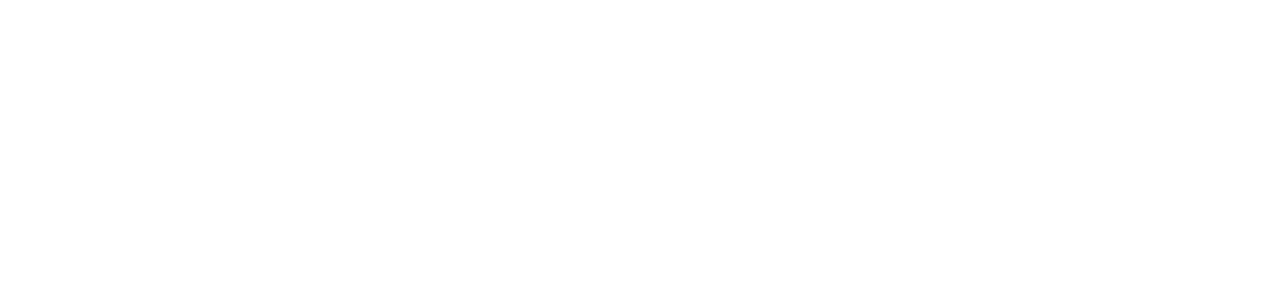
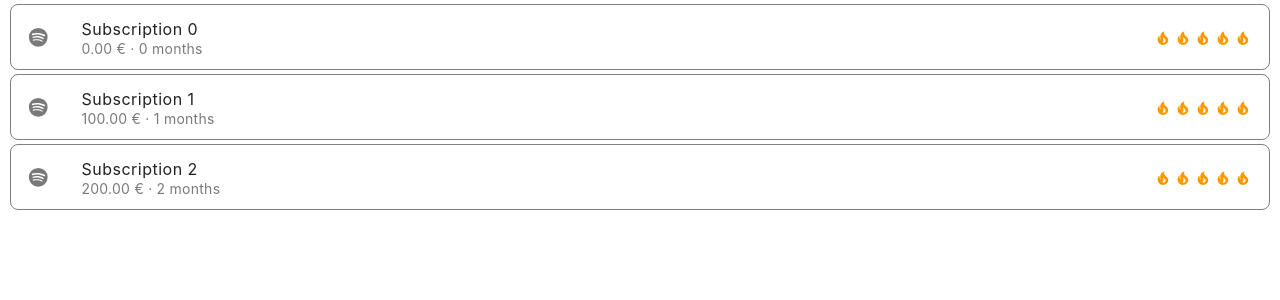
Before and after one commit to SE-Team-E1/SE-SubscriptionGuard, a Vue app in the folder src/frontend/: page /list in a window 1280 px wide. Before the commit this address had no page. Shown: the top 300 px of the page. Built offline with nearby package versions, Linux system fonts and the light colour scheme; the HTML template or start-up script is replaced by a standard one.

Commit message:
feat: view to new domain model

```diff
--- a/src/frontend/src/feature/list/view/ListView.vue
+++ b/src/frontend/src/feature/list/view/ListView.vue
@@ -29,9 +29,9 @@
   <v-list lines="two" density="default">
     <v-list-item
       v-for="sub in list"
-      :key="sub.id"
+      :key="sub.id.value"
       :title="sub.name"
-      :subtitle="`${priceToString(sub.price)} · ${renewalToString(sub.renewalPeriod)}`"
+      :subtitle="`${priceToString(sub.price)} · ${renewalToString(sub.renewal)}`"
       :prepend-icon="mdiSpotify"
 
       variant="outlined"
@@ -39,7 +39,7 @@
     >
       <template #append>
         <v-rating
-          :model-value="sub.rating ? sub.rating.value : 0"
+          :model-value="5"
           :length="5"
           half-increments
           density="compact"
```
